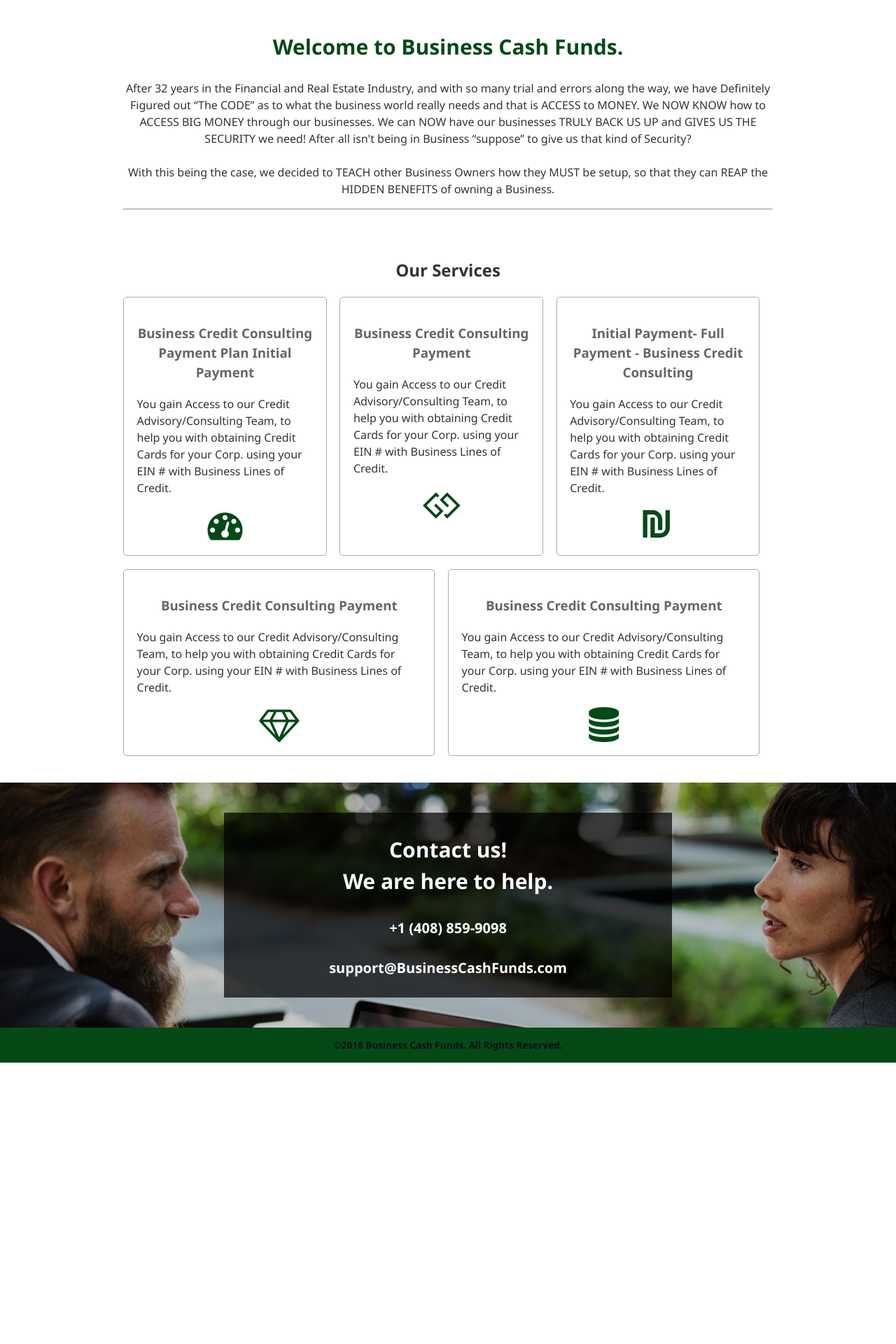
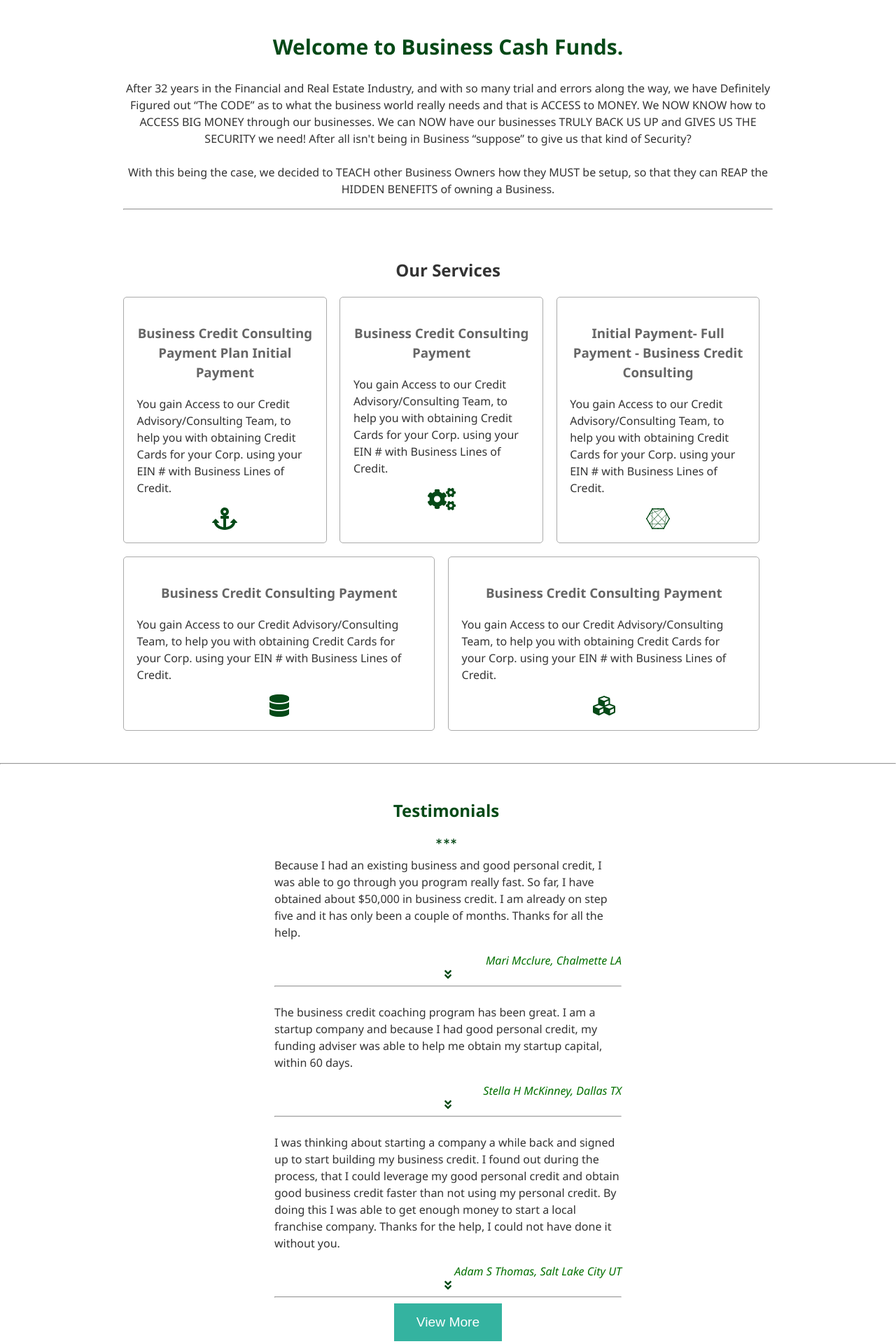
Before and after one commit to codingdiva80/BCF, a PHP site: page / in a window 1280 px wide. Shown: the part 801-2721 px from the top of the page at 70% size. Before the commit the page ends 2319 px from the top, so only its background shows below. Run offline with PHP 8.4, Linux system fonts and the light colour scheme; some libraries are stand-ins or nearby versions.

Commit message:
Testimonials pages completed

```diff
--- a/assets/css/style.css
+++ b/assets/css/style.css
@@ -120,12 +120,6 @@ label {
 	color: #054917;
 	font-size: 1.875em;
 }
-.section-b .fa {
-	font-size: 3.125em;
-	color: #054917;
-	text-align: center;
-	width: 100%;
-}
 /* SERVICES */
 .services {
 	display: flex;
@@ -142,6 +136,17 @@ label {
 	text-align: center;
 	color: #666;
 }
+.services-icons {
+	display: flex;
+	align-items: center;
+	justify-content: center;
+	font-size: 2em;
+	border: none;
+	color: #054917;
+	text-align: center;
+	width: 100%;
+}
+
 /* CONTACT */
 .section-contact {
 	background: url("../images/business-meeting2.png") no-repeat;
@@ -183,7 +188,52 @@ label {
 	font-size: 0.85rem;
 	font-weight: bold;
 }
+/* TESTIMONIALS */
+.testimonials-section {
+	display: flex;
+	flex-direction: column;
+	width: 100%;
+	justify-content: center;
+	align-items: center;
+	padding: 20px;
+}
+#testimonials-container-1 {
+	display: flex;
+	flex-direction: column;
+	align-items: center;
+}
+.testimonials-div {
+	width: 40%;
+}
+.testimonials-author {
+	color: #047001;
+	font-style: italic;
+	text-align: end;
+}
+#testimonials-container-2 {
+	display: none;
+	flex-direction: column;
+	align-items: center;
+}
+.asterisk-div {
+	display: flex;
+	flex-direction: column;
+	align-items: center;
+	font-size: .5em;
+	color: #054917;
+	width: 100%;
+	margin-right: 5px;
+}
+.asterisk-div h1 {
+	font-size: 3em;
+}
+.arrow-down-div {
+	display: flex;
+	align-items: center;
+	justify-content: center;
+	color: #054917;
 
+}
 @media all and (max-width: 500px) {
 	/* HEADER */
 	.menu {
@@ -216,6 +266,9 @@ label {
     #toggle:checked + .navbar {
         display: block;
 	}
+	.mobile-spacer {
+		height: 350px;
+	}
 	/* LANDING PAGE*/
 	.landing-content h1{
 		font-size:2em;
@@ -226,14 +279,6 @@ label {
 		padding-bottom:2rem;
 	}
 	/* WELCOME SECTION */
-	/* .section{
-		margin: 20px;
-		padding: 5px;
-
-	}
-	.section-a {
-		padding: 5px;
-	} */
 	.section-a h1 {
 		font-size: 1em;
 	}
@@ -269,6 +314,10 @@ label {
 	.footer p {
 		font-size: 0.65rem;
 	}
+	/* TESTIMONIALS */
+	.testimonials-div {
+		width: 80%;
+	}
 }
 @media all and (max-width: 770px) {
 	.navbar {
@@ -279,8 +328,9 @@ label {
 	.navbar a {
 		padding: 20px 8px;
 	}
-	.section{
-		padding:30px;
+}
+@media all and (max-width: 1030px) {
+	.testimonials-div {
+		width: 80%;
 	}
-
 }
--- a/assets/js/main.js
+++ b/assets/js/main.js
@@ -6,3 +6,12 @@ function respNav() {
         x.className = "navbar";
     }
 }
+function displayTestimonials() {
+    let divToDisplay = document.getElementById("testimonials-container-2");
+    let buttonDisplay = document.getElementById("displayButton");
+    buttonDisplay.addEventListener("click", function() {
+        divToDisplay.style.display = "flex";
+        buttonDisplay.style.display = "none";
+    })
+}
+// displayTestimonials();
--- a/home.html
+++ b/home.html
@@ -9,8 +9,10 @@
 	<link rel="stylesheet" type="text/css" href="assets/css/style.css">
 	<script src="assets/js/jquery-3.2.1.min.js"></script>
 	<script src="assets/js/main.js"></script>
+	<script defer src="https://use.fontawesome.com/releases/v5.0.6/js/all.js"></script>
 </head>
 <body>
+	<div>
 		<header class="menu">
 			<div id="logo">
 				<img src="assets/images/logo.png" alt="main-logo">
@@ -22,14 +24,13 @@
 					<a href="#home">Home</a>
 					<a href="#about">About</a>
 					<a href="#services">Services</a>
-				<a href="#testimonials">Testimonials</a>
+					<a href="testimonials.html">Testimonials</a>
 					<a href="#contact">Contact</a>
-				<a href="#faqs">FAQs</a>
 				</div>
 			</div>
 		</header>
 		<a name="home"></a>
-	<div class="v-landing container">
+		<section class="v-landing container">
 			<div class="fullscreen-video-wrap">
 				<video src="assets/video/women_working.mp4" autoplay="true" loop="true"></video>
 			</div>
@@ -40,7 +41,7 @@
 					applying for Credit Lines or Credit Cards for your Business.</p>
 				<button class="btn" onclick="location.href = '#about'">Learn More</button>
 			</div>
-	</div>
+		</section>
 		<a name="about"></a>
 		<section class="section section-a">
 			<div class="container">
@@ -65,7 +66,9 @@
 								Also, you gain Access to Finance Advisory/Consultant Team to help you with Business Cash Funding, so you can apply for Extra Funding through your Corp. using your account receivables, any acceptable Collateral, or your Cash in the Bank or your Monthly Cash Flow/Profit you can provide proof of in Bank Statements of at least 6 to 12 months. Subject to Approval by 3rd party companies. Client must keep up good Credit and pay all accounts on time or early! Never Late.
 							</span>
 						</p>
-						<i class="fa fa-dashboard"></i>
+						<span class="services-icons">
+							<i class="fas fa-anchor"></i>
+						</span>
 					</div>
 					<div>
 						<h3>Business Credit Consulting Payment</h3>
@@ -74,7 +77,9 @@
 								Also, you gain Access to Finance Advisory/Consultant Team to help you with Business Cash Funding, so you can apply for Extra Funding through your Corp. using your account receivables, any acceptable Collateral, or your Cash in the Bank or your Monthly Cash Flow/Profit you can provide proof of in Bank Statements of at least 6 to 12 months. Subject to Approval by 3rd party companies. Client must keep up good Credit and pay all accounts on time or early! Never Late.
 							</span>
 						</p>
-						<i class="fa fa-gg"></i>
+						<span class="services-icons">
+							<i class="fas fa-cogs"></i>
+						</span>
 					</div>
 					<div>
 						<h3>Initial Payment- Full Payment - Business Credit Consulting</h3>
@@ -83,7 +88,9 @@
 								Also, you gain Access to Finance Advisory/Consultant Team to help you with Business Cash Funding, so you can apply for Extra Funding through your Corp. using your account receivables, any acceptable Collateral, or your Cash in the Bank or your Monthly Cash Flow/Profit you can provide proof of in Bank Statements of at least 6 to 12 months. Subject to Approval by 3rd party companies. Client must keep up good Credit and pay all accounts on time or early! Never Late.
 							</span>
 						</p>
-						<i class="fa fa-ils"></i>
+						<span class="services-icons">
+							<i class="fab fa-connectdevelop"></i>
+						</span>
 					</div>
 				</div>
 
@@ -95,7 +102,9 @@
 								Also, you gain Access to Finance Advisory/Consultant Team to help you with Business Cash Funding, so you can apply for Extra Funding through your Corp. using your account receivables, any acceptable Collateral, or your Cash in the Bank or your Monthly Cash Flow/Profit you can provide proof of in Bank Statements of at least 6 to 12 months. Subject to Approval by 3rd party companies. Client must keep up good Credit and pay all accounts on time or early! Never Late.
 							</span>
 						</p>
-						<i class="fa fa-diamond"></i>
+						<span class="services-icons">
+							<i class="fas fa-database"></i>
+						</span>
 					</div>
 					<div>
 						<h3>Business Credit Consulting Payment</h3>
@@ -104,9 +113,94 @@
 								Also, you gain Access to Finance Advisory/Consultant Team to help you with Business Cash Funding, so you can apply for Extra Funding through your Corp. using your account receivables, any acceptable Collateral, or your Cash in the Bank or your Monthly Cash Flow/Profit you can provide proof of in Bank Statements of at least 6 to 12 months. Subject to Approval by 3rd party companies. Client must keep up good Credit and pay all accounts on time or early! Never Late.
 							</span>
 						</p>
-						<i class="fa fa-database"></i>
+						<span class="services-icons">
+							<i class="fas fa-cubes"></i>
+						</span>
 					</div>
 				</div>
+			</div>
+		</section>
+		<hr>
+		<section class="testimonials-section">
+			<div class="asterisk-div">
+				<h1>Testimonials</h1>
+				<div class="asterisk-div2">
+					<i class="fas fa-asterisk"></i>
+					<i class="fas fa-asterisk"></i>
+					<i class="fas fa-asterisk"></i>
+				</div>
+			</div>
+			<div id="testimonials-container-1">
+				<div class="testimonials-div">
+					<p class="testimonials-p">Because I had an existing business and good personal credit, I was able to go through you program really fast.
+					So far, I have obtained about $50,000 in business credit. I am already on step five and it has only been a couple of months.
+					Thanks for all the help.</p>
+					<div class="testimonials-author"><span>Mari Mcclure, Chalmette LA</span></div>
+					<div class="arrow-down-div">
+						<i class="fas fa-angle-double-down"></i>
+					</div>
+					<hr>
+				</div>
+				<div class="testimonials-div">
+					<p class="testimonials-p">The business credit coaching program has been great. I am a startup company and because I had good personal credit,
+					my funding adviser was able to help me obtain my startup capital, within 60 days.</p>
+					<div class="testimonials-author"><span>Stella H McKinney, Dallas TX</span></div>
+					<div class="arrow-down-div">
+						<i class="fas fa-angle-double-down"></i>
+					</div>
+					<hr>
+				</div>
+				<div class="testimonials-div">
+					<p class="testimonials-p">I was thinking about starting a company a while back and signed up to start building my business credit. I found out during
+					the process, that I could leverage my good personal credit and obtain good business credit faster than not using my personal
+					credit. By doing this I was able to get enough money to start a local franchise company. Thanks for the help, I could not
+					have done it without you.</p>
+					<div class="testimonials-author"><span>Adam S Thomas, Salt Lake City UT</span></div>
+					<div class="arrow-down-div">
+						<i class="fas fa-angle-double-down"></i>
+					</div>
+					<hr>
+				</div>
+			</div>
+			<div id="testimonials-container-2">
+				<div class="testimonials-div">
+					<p class="testimonials-p">You guys have been great. Thanks to your help, and thanks to my coach, I was able to get
+						the startup capital for my company in about four weeks after signing up. You taught me how to use my personal
+						credit, but without it showing up in my personal credit file. And at the same time, start building my business
+						credit.</p>
+					<div class="testimonials-author"><span>Sherry O Hawkins, Tampa FL</span></div>
+					<div class="arrow-down-div">
+						<i class="fas fa-angle-double-down"></i>
+					</div>
+					<hr>
+				</div>
+				<div class="testimonials-div">
+					<p class="testimonials-p">I have been in business for about six years doing catering and delivery. My personal credit
+						was not in good condition, but once I started building my business credit, I was able with your help to get some
+						expansion capital. Even though my personal credit was not that good. Thanks for all the help. By the way I gave
+						your personal email to my brother, to see if you can help him out too.</p>
+					<div class="testimonials-author"><span>Elizabeth A Morales, South Orange</span></div>
+					<div class="arrow-down-div">
+						<i class="fas fa-angle-double-down"></i>
+					</div>
+					<hr>
+				</div>
+				<div class="testimonials-div">
+					<p class="testimonials-p">I was really glad to find out that clients with an existing business, generating money with
+						good personal credit can achieve the best results. After hearing that, I signed up right away and am very happy
+						with the help and results to date. My business is now twice the size because of the loan you were able to help me
+						obtain. I was able to buy a second location. This is going to be a good year for us.</p>
+					<div class="testimonials-author"><span>Debra Cuyler, Bixby OK</span></div>
+					<div class="arrow-down-div">
+						<i class="fas fa-angle-double-down"></i>
+					</div>
+					<hr>
+				</div>
+			</div>
+
+			<div>
+				<button class="btn" id="displayButton">View More</button>
+				<script>displayTestimonials()</script>
 			</div>
 		</section>
 		<a name="contact"></a>
@@ -121,5 +215,6 @@
 			<p>©2018 Business Cash Funds. All Rights Reserved.</p>
 		</footer>
 		<script type="text/javascript" src="assets/js/main.js"></script>
+	</div>
 </body>
 </html>
```
Also changed, not shown: testimonials.html (added, +49 -0 lines). Lines whose indentation alone changed are shown as unchanged.
